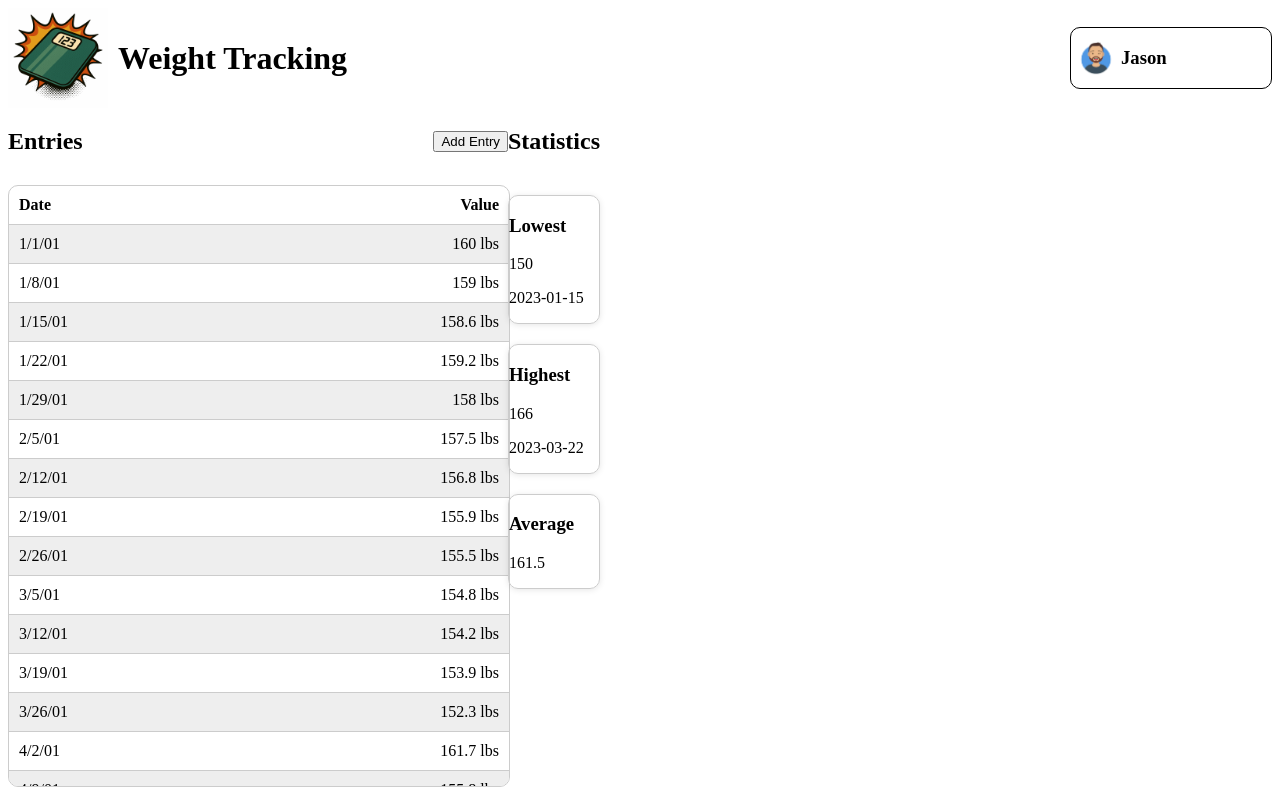
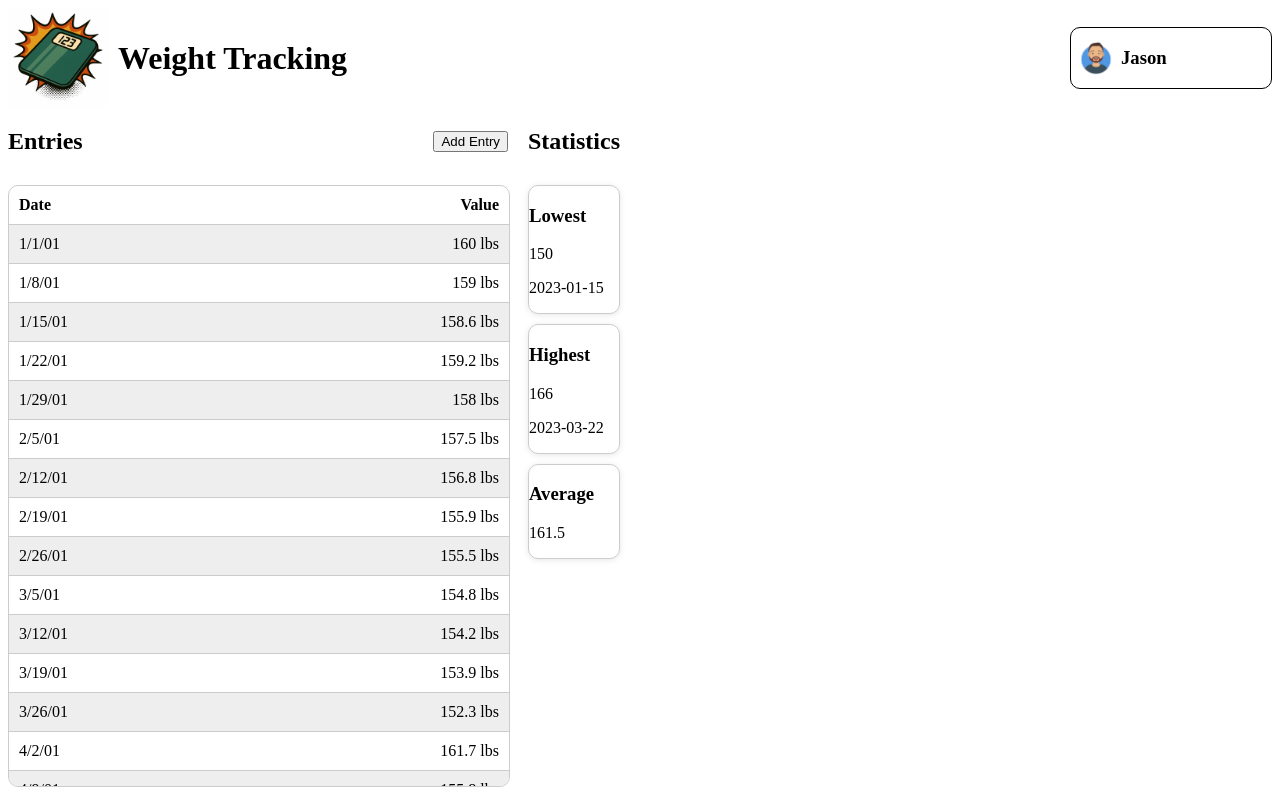
Before and after one commit to Floresj4/weight-tracking, an Angular app in the folder weight-tracking-ui/: page / in a window 1280 px wide. Built offline with nearby package versions, Linux system fonts and the light colour scheme.

Commit message:
organize and style

```diff
--- a/weight-tracking-ui/src/app/app.component.html
+++ b/weight-tracking-ui/src/app/app.component.html
@@ -9,7 +9,7 @@
 <main>
 
     <section class="weights-container">
-        <div class="header-button-row">
+        <div class="header-row">
             <h2>Entries</h2>
             <button (click)="onAddNewEntry()">Add Entry</button>
         </div>
@@ -21,7 +21,9 @@
     </section>
 
     <section class="stats-container">
-        <h2>Statistics</h2>
+        <div class="header-row">
+            <h2>Statistics</h2>
+        </div>
 
         <app-weight-stat
             label="Lowest"
--- a/weight-tracking-ui/src/app/app.component.scss
+++ b/weight-tracking-ui/src/app/app.component.scss
@@ -12,7 +12,7 @@ main {
     width: 500px;
 }
 
-.header-button-row {
+.header-row {
     display: flex;
     justify-content: space-between;
     align-items: center;
@@ -22,6 +22,9 @@ main {
 .stats-container {
     display: flex;
     flex-direction: column;
-    gap: 20px;
-    margin-bottom: 20px;
+    margin-left: 20px;
 }
+
+.stats-container app-weight-stat {
+    margin-bottom: 10px;
+}
```
